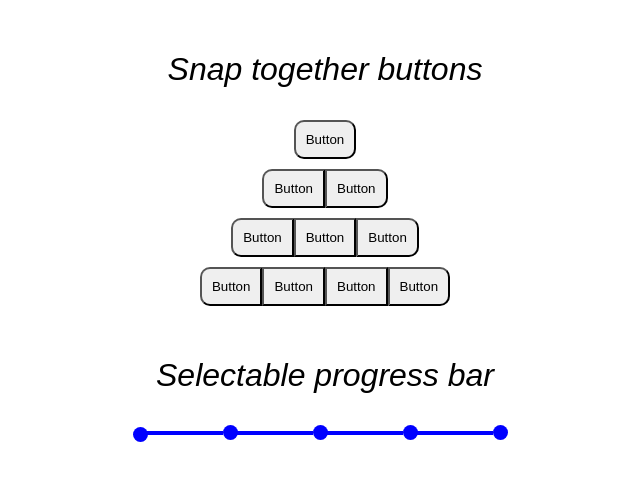
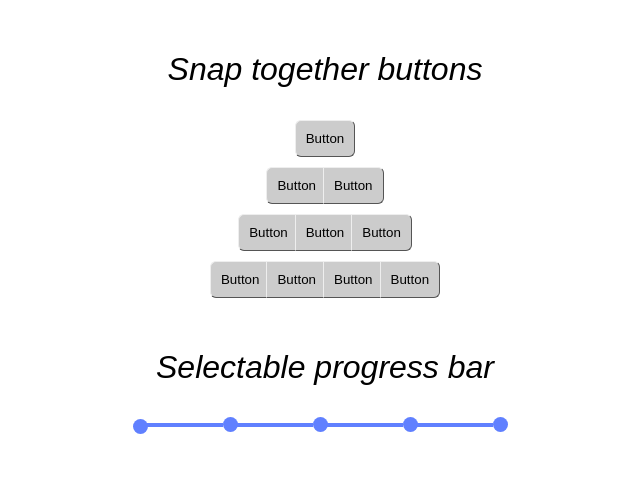
Before and after one commit to javcasas/css-challenges, a Vue app in the folder css-challenges/: page /#/advanced_selectors in a window 1280 px wide. Shown: the top 480 px of the page, without its empty margins (315-955 px from the left). Built offline with nearby package versions, Linux system fonts and the light colour scheme.

Commit message:
Improved buttons, better colours

```diff
--- a/css-challenges/src/components/advanced_selectors/index.vue
+++ b/css-challenges/src/components/advanced_selectors/index.vue
@@ -57,8 +57,8 @@ $subnav-active: red;
 
 $responsive-sm: 480px;
 
-$not-active: grey;
-$active: blue;
+$not-active: rgb(192, 192, 192);
+$active: rgb(96, 128, 255);
 
 
 .body {
@@ -158,16 +158,34 @@ div.component {
 div.snap-together-buttons {
   margin: 10px;
   button {
-    border-radius: 0px 0px 0px 0px;
+    border-radius: 0;
     padding: 10px;
-    margin: 0px;
+    margin-left: -2px;
+    margin-right: -2px;
+    border: 1px solid #555;
+    background-color: #ccc;
+    border-left: 1.5px solid #eee;
+    border-top: 1.5px solid #eee;
+    border-bottom: 1.5px solid #555;
+    border-right: 1.5px solid #555;
+
+    &:active {
+      border-left-color: #555;
+      border-top-color: #555;
+      border-bottom-color: #eee;
+      border-right-color: #eee;
+    }
+
     &:first-child {
-      border-top-left-radius: 10px;
-      border-bottom-left-radius: 10px;
+      border-top-left-radius: 6px;
+      border-bottom-left-radius: 6px;
     }
     &:last-child {
-      border-top-right-radius: 10px;
-      border-bottom-right-radius: 10px;
+      border-top-right-radius: 6px;
+      border-bottom-right-radius: 6px;
+    }
+    &:hover {
+      box-shadow: 0px 3px 10px #888888;
     }
   }
 }
```
